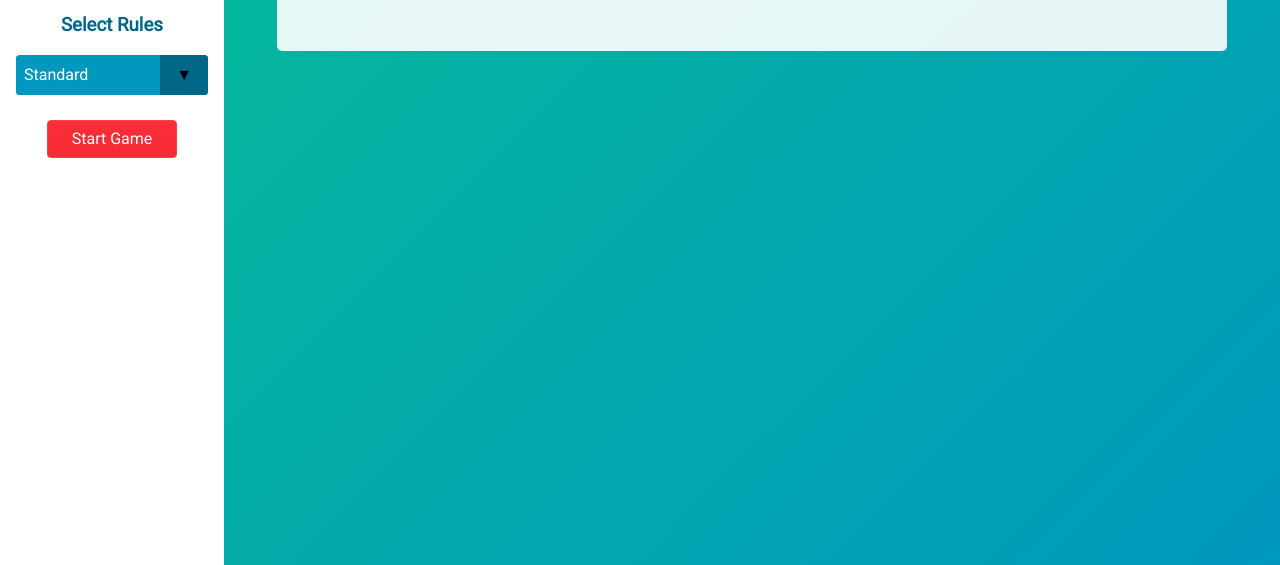
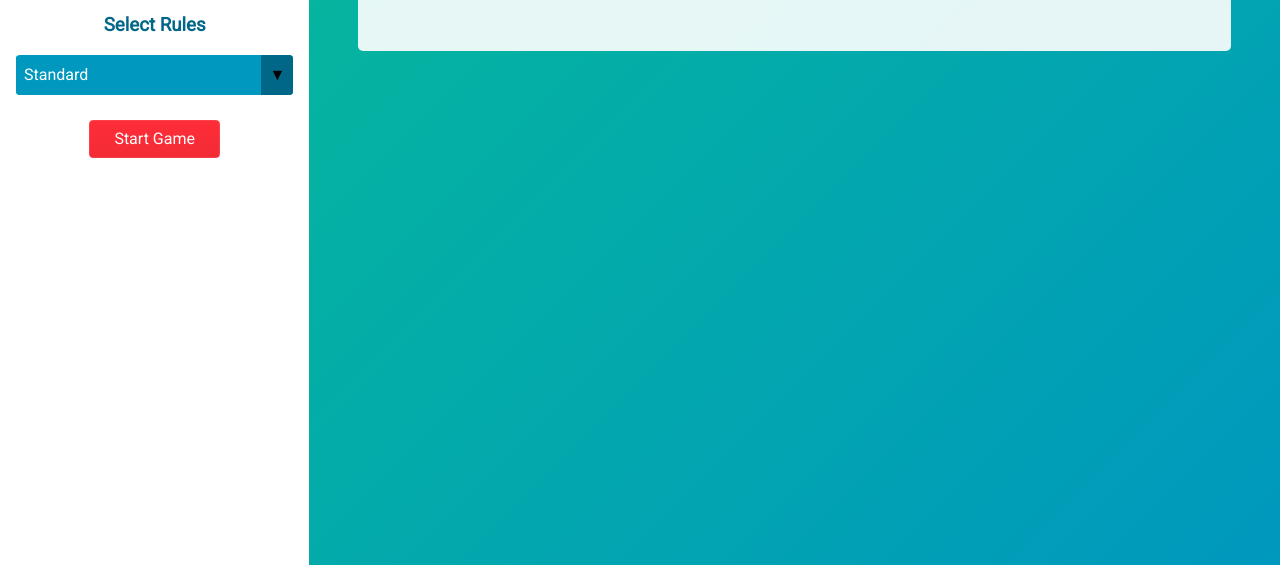
Before and after one commit to Danieler/ebaypuzzle, a website with bundled scripts: page client/game.html in a window 1280 px wide. Shown: the part 235-800 px from the top of the page. Built offline with nearby package versions, Linux system fonts and the light colour scheme.

Commit message:
ie fixes

```diff
--- a/client/css/game.css
+++ b/client/css/game.css
@@ -22,8 +22,9 @@ body {
 }
 .col-1 {
     background: white;
-    flex: 1;
+    flex: 2;
     text-align: center;
+    min-height: 100vh;
 }
 .col-1 img {
     width: 7rem;
@@ -81,7 +82,7 @@ select {
 .select {
     position: relative;
     display: block;
-    width: 12em;
+    width: 100%;
     height: 2.5rem;
     line-height: 2.5rem;
     background: #0098BE;
@@ -106,7 +107,7 @@ select::-ms-expand {
     top: 0;
     right: 0;
     bottom: 0;
-    padding: 0 1em;
+    padding: 0 0.5em;
     background: #006788;
     pointer-events: none;
 }
```
Also changed, not shown: client/js/app.js (+1 -1 lines), 2 other files.
